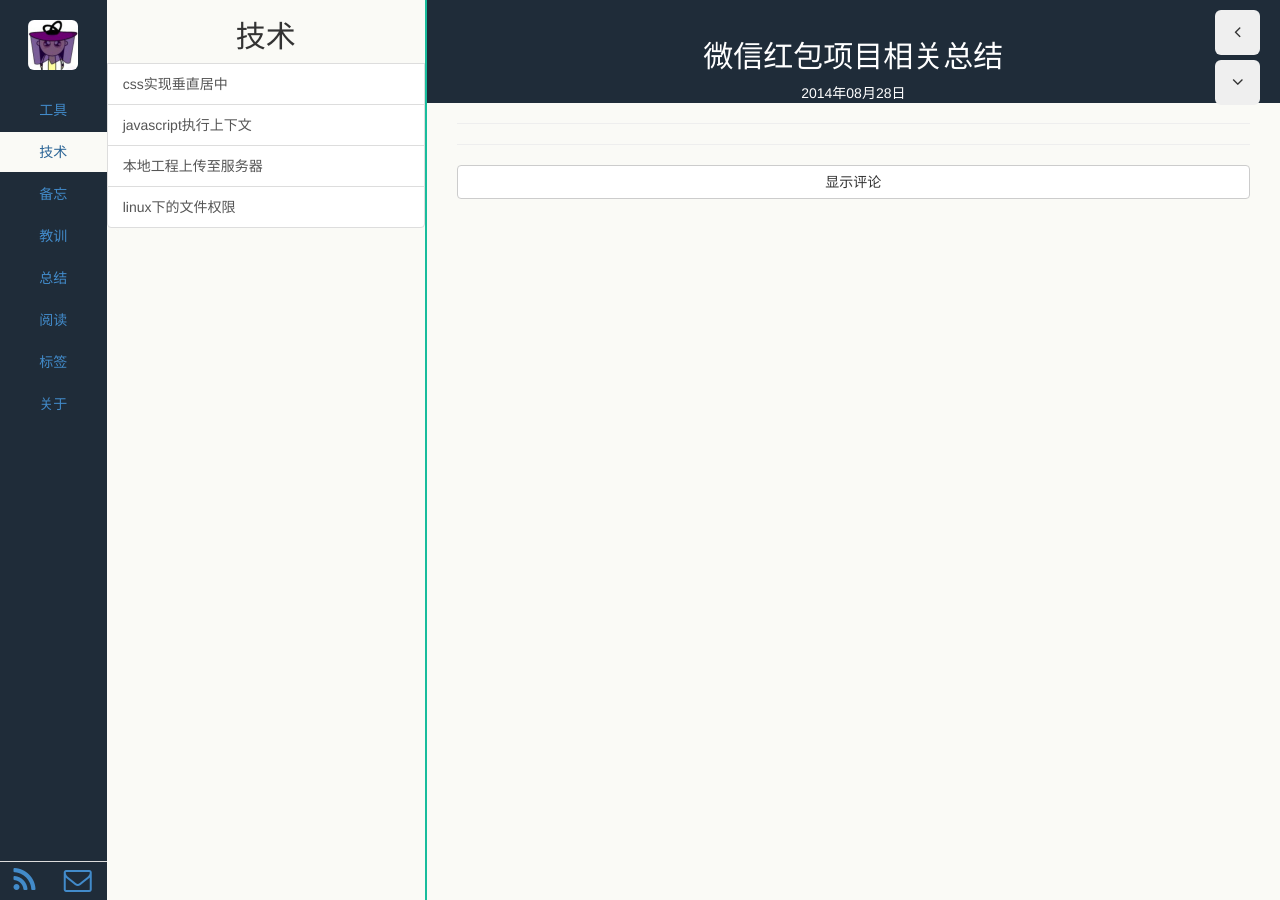
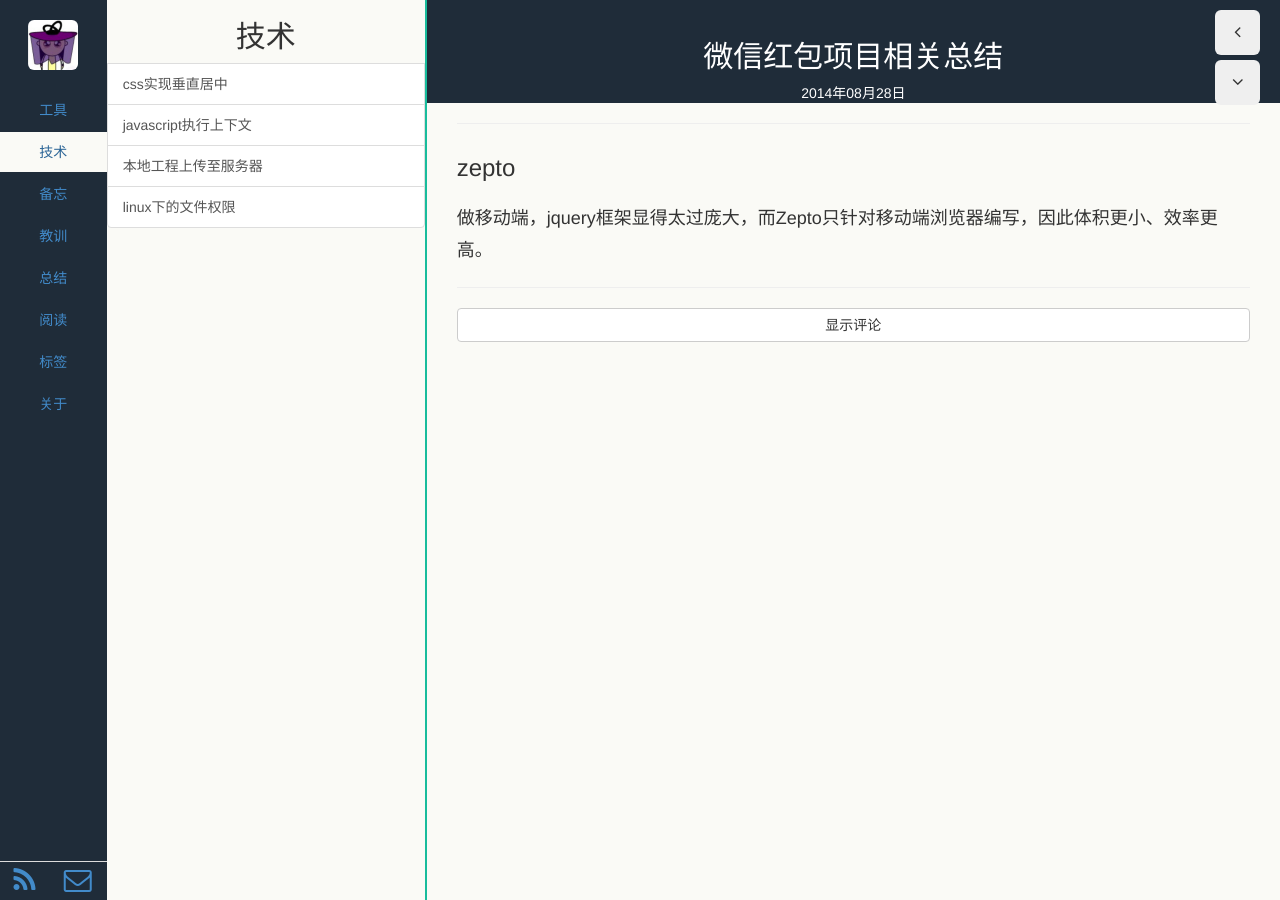
Before and after one commit to echoZQ/echo-blog, a Jekyll site: the page built from _posts/2014-08-28-red-packet.md, in a window 1280 px wide. Built offline with Jekyll 4.4.1, drawn with Linux system fonts in a browser that asks for light colours; Markdown is read by kramdown in place of the engine named in the settings.

```diff
--- a/_posts/2014-08-28-red-packet.md
+++ b/_posts/2014-08-28-red-packet.md
@@ -5,3 +5,6 @@ category: 总结
 tags: css zepto
 description: 第一次接触移动端开发,感觉蛮好玩哒
 ---
+
+### zepto
+做移动端，jquery框架显得太过庞大，而Zepto只针对移动端浏览器编写，因此体积更小、效率更高。
```
Also changed, not shown: _posts/2014-09-01-sth-about-linux.md (renamed from _posts/2014-09-04-sth-about-linux.md).
